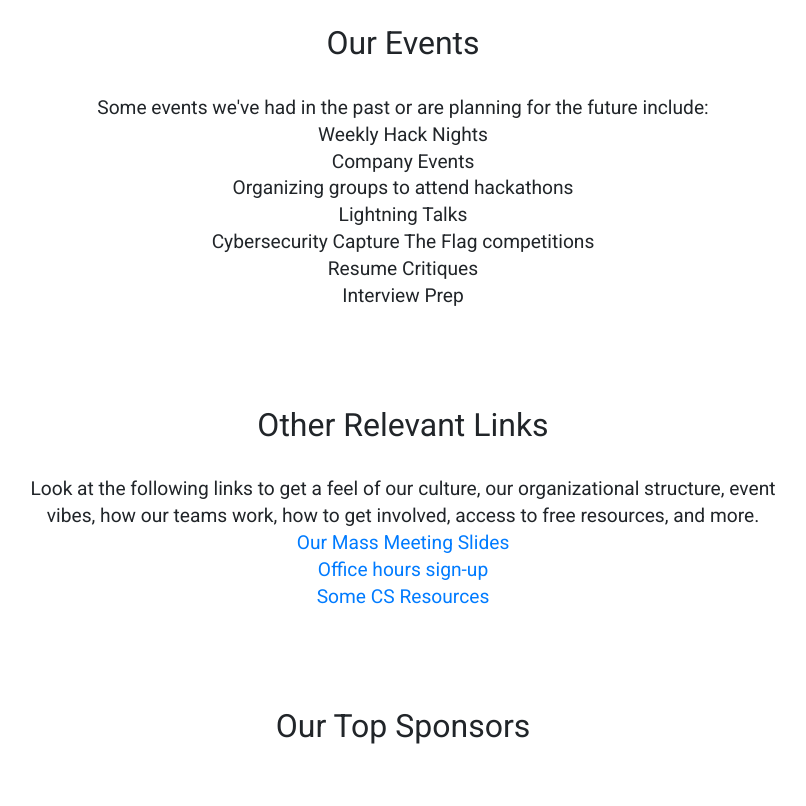
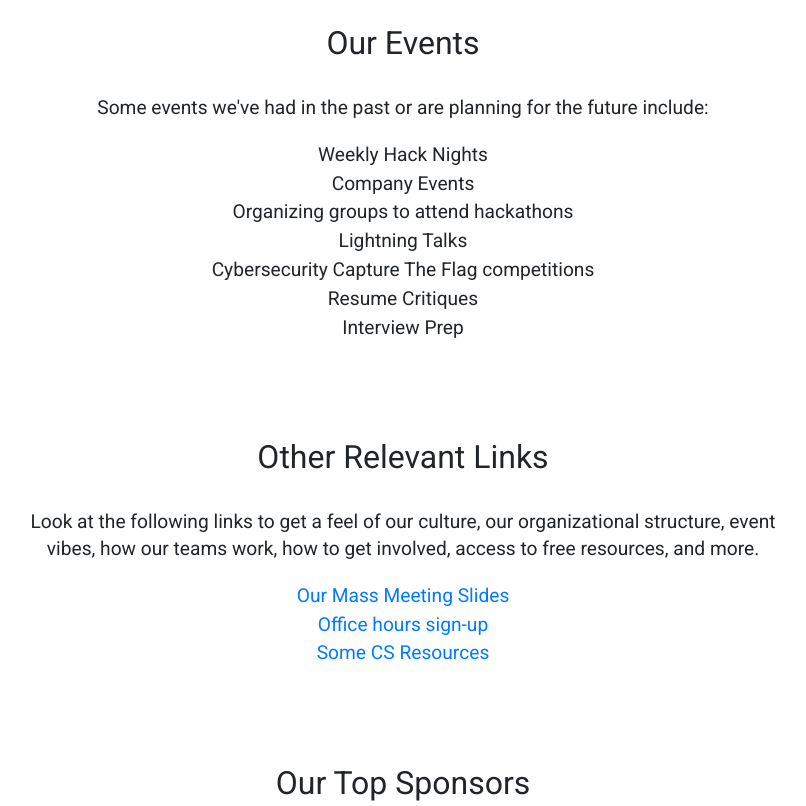
Before and after one commit to michiganhackers/mh-web-new, a React (Create React App) app: page /about in a window 1280 px wide. Shown: the part 740-1546 px from the top of the page, without its empty margins (237-1043 px from the left). Built offline with nearby package versions, Linux system fonts and the light colour scheme; no server answers.

Commit message:
Update About.jsx
Fixed a dom error with block-level elements in inline elements.

```diff
--- a/src/components/About/About.jsx
+++ b/src/components/About/About.jsx
@@ -12,6 +12,8 @@ const EventList = styled.ul`
   list-style-type: none;
   margin: auto;
   padding: 0;
+  font-size: 1.2em;
+  text-align: center;
 `;
 
 const About = () => (
@@ -30,6 +32,7 @@ const About = () => (
             </StaticH1>
             <StaticP>
                 Some events we&apos;ve had in the past or are planning for the future include:
+            </StaticP>
             <EventList>
                 <li>Weekly Hack Nights</li>
                 <li>Company Events</li>
@@ -39,12 +42,12 @@ const About = () => (
                 <li>Resume Critiques</li>
                 <li>Interview Prep</li>
             </EventList>
-            </StaticP>
             <StaticH1>
                 Other Relevant Links
             </StaticH1>
             <StaticP>
                 Look at the following links to get a feel of our culture, our organizational structure, event vibes, how our teams work, how to get involved, access to free resources, and more.
+            </StaticP>
             <EventList>
                 <li><a href="https://docs.google.com/presentation/d/11QyTngMyUgGYdRbpwM3XfDPIQ9NIT4QieeWnN1O0HJY/edit?usp=sharing">Our Mass Meeting Slides</a></li>
                 {/*<li><a href="https://docs.google.com/presentation/d/1cihP20nwMc4rEwrapCwK8tumh5eUCUIdshGuB9-QoPY/edit">Our Teams</a></li>*/}
@@ -52,7 +55,6 @@ const About = () => (
                 {/*<li><a href="https://docs.google.com/spreadsheets/d/13t39d5ou1FGmapBw2CxUsuo6OLtLENmbVQpotNGtCxM/edit#gid=0">Drop your LinkedIn</a></li>*/}
                 <li><a href="https://docs.google.com/document/d/1wchq66lN9bDLcSSAxPEamBQYqBjUVjfJgcd9NqBc704/edit">Some CS Resources</a></li>
             </EventList>
-            </StaticP>
             <Sponsors />
         </SubpageOuter>
     </React.Fragment>
```
Lines whose indentation alone changed are shown as unchanged.
